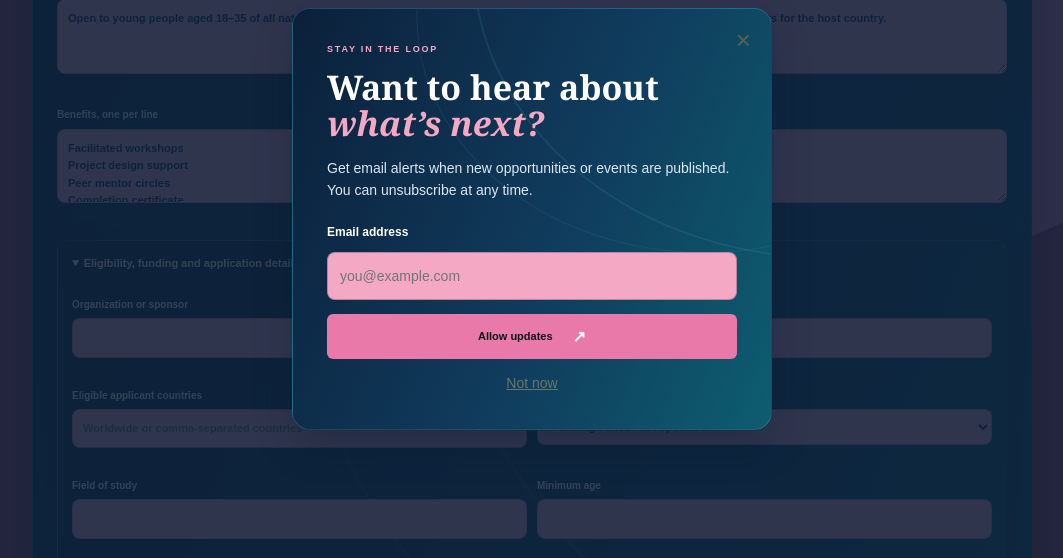
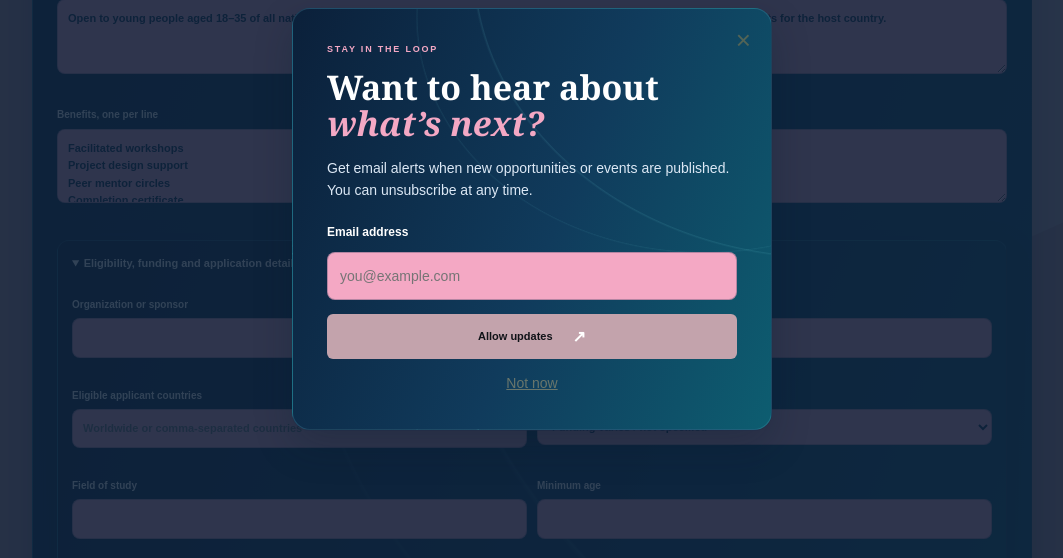
Before and after one commit to kazimotospancho39/Nextgen-opportunity, a Flask app: page /admin/opportunities/1/edit in a window 1280 px wide. Shown: the part 1081-1639 px from the top of the page, without its empty margins (108-1171 px from the left). Run offline with Flask 3, Linux system fonts and the light colour scheme; the visitor is signed in with stand-in values (Sample User, id 1); some libraries are stand-ins or nearby versions.

Commit message:
Soften pink background and diagonal waves

```diff
--- a/static/cards.css
+++ b/static/cards.css
@@ -215,3 +215,8 @@
 @media (prefers-reduced-motion: reduce) {
   :is(.notification-item,.participant-row,.manage-row,.media-admin-row,.application-review-card,.event-preview-card,.event-row) { transition: none; }
 }
+
+/* Softer pink canvas and readable copy on areas without a card surface. */
+:root{--pink:#C3A3AC;--pink-soft:#DDC1C9;--paper:#C3A3AC}
+main:not(.admin-page) :is(p,li,dd,small,time){color:#33232B}
+main:not(.admin-page) :is(.back-link,.text-arrow,.all-regions,.quiet-link){color:#33232B}
--- a/static/style.css
+++ b/static/style.css
@@ -205,7 +205,7 @@ body{background:radial-gradient(ellipse at 12% 0%,#F8DCE8 0,transparent 35%),rad
 @media(prefers-reduced-motion:reduce){:is(.opportunity-card,.event-card,.region-card,.media-card,.gallery-empty,.info-body,.account-panel,.payment-card,.admin-panel,.admin-stat,.admin-content-card,.updates-card){transition:none}}
 
 /* Strong pink canvas with wide burgundy diagonals across content surfaces */
-:root{--paper:#E879A8;--pink:#E879A8;--pink-soft:#F4A8C4;--red-curve:#7D2031;--wide-curves:url('/static/pink-diagonal-waves.svg')}
+:root{--paper:#E879A8;--pink:#E879A8;--pink-soft:#F4A8C4;--red-curve:#7D2031;--wide-curves:url('/static/pink-diagonal-waves.svg?v=20261113-faint-waves')}
 body{background-color:var(--pink);background-image:var(--wide-curves);background-size:cover;background-position:center top;background-repeat:no-repeat}
 .hero,.info-hero,.dashboard-banner,.admin-top,.pathways,.mega-feature,.signal,.section-pad,.discover,.event-preview,.global-locations,.media-showcase,.alerts,.info-body,.info-cta,.detail-page,.form-page,.contact-page,.account-page,.payment-page,.content-media-section,main{background-color:var(--pink);background-image:var(--wide-curves);background-size:cover;background-position:center top;background-repeat:no-repeat}
 .hero,.info-hero,.dashboard-banner,.admin-top,.pathways,.mega-feature{color:var(--black)}
--- a/templates/base.html
+++ b/templates/base.html
@@ -4,8 +4,8 @@
   <meta charset="utf-8"><meta name="viewport" content="width=device-width,initial-scale=1"><meta name="theme-color" content="#142e28">
   <meta name="description" content="Discover global scholarships, careers, leadership programs and events with NextGen Opportunities Plus. Discover. Connect. Explore.">
   <title>{% block title %}NextGen Opportunities Plus · Discover. Connect. Explore.{% endblock %}</title>
-  <link rel="stylesheet" href="{{ url_for('static',filename='style.css') }}?v=20261112-notifications">
-  <link rel="stylesheet" href="{{ url_for('static',filename='cards.css') }}?v=20261112-pink-card-insets">
+  <link rel="stylesheet" href="{{ url_for('static',filename='style.css') }}?v=20261113-muted-rose">
+  <link rel="stylesheet" href="{{ url_for('static',filename='cards.css') }}?v=20261113-muted-rose">
 </head>
 <body>
 <header class="header"><div class="wrap nav">
```
Also changed, not shown: static/pink-diagonal-waves.svg.
